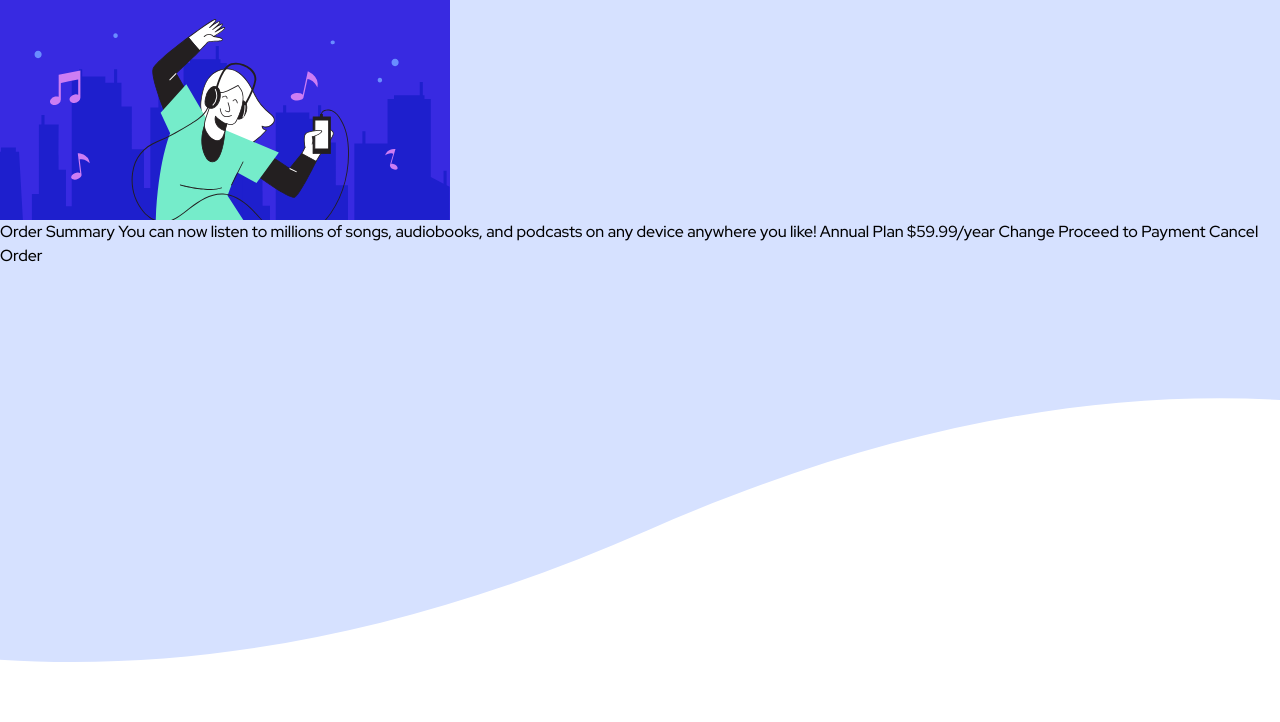
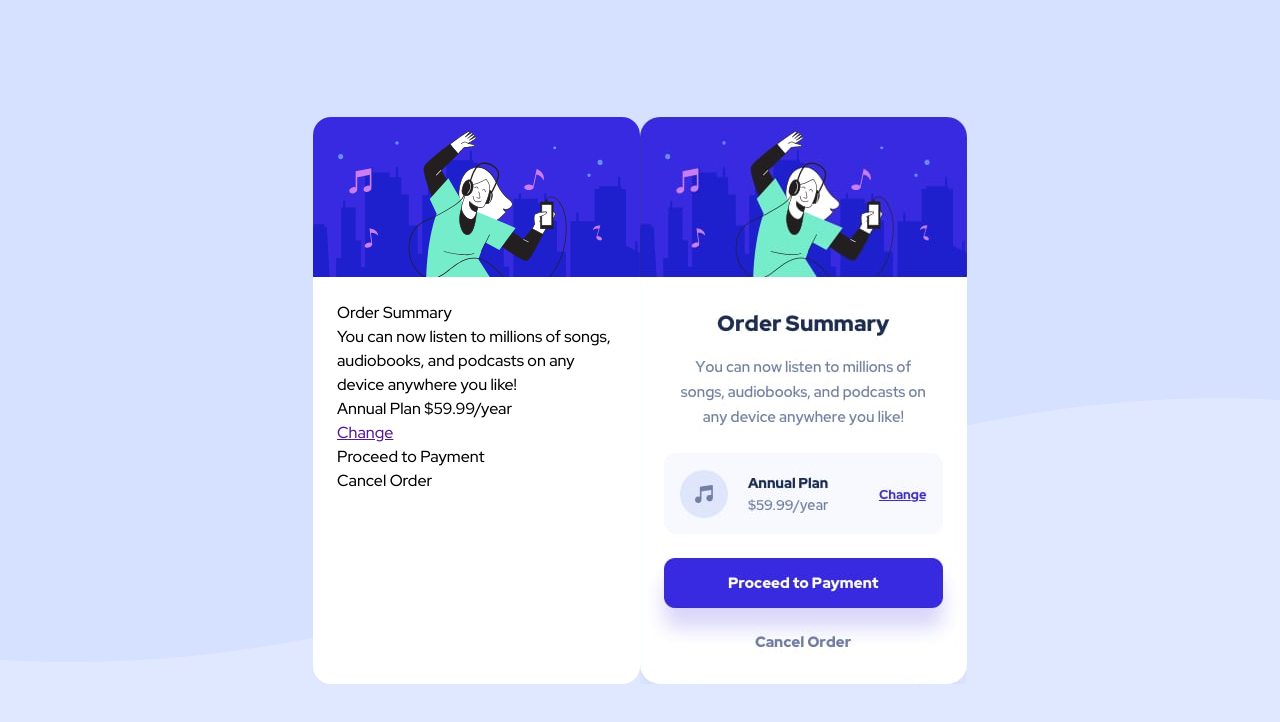
Before and after one commit to joaoprocopio/d6-order-summary, a plain HTML site: page index.html in a window 1280 px wide. Drawn offline with Linux system fonts and the light colour scheme.

Commit message:
side to side comparison added

```diff
--- a/css/style.css
+++ b/css/style.css
@@ -7,16 +7,16 @@
 /* colors */
 
 :root {
-	/* primary */
 	--pale_blue: hsl(225, 100%, 94%);
 	--bright_blue: hsl(245, 75%, 52%);
-	/* secondary */
-	--pale_blue: hsl(225, 100%, 94%);
-	--bright_blue: hsl(245, 75%, 52%);
-	/* neutral */
 	--very_pale_blue: hsl(225, 100%, 98%);
 	--desaturated_blue: hsl(224, 23%, 55%);
 	--dark_blue: hsl(223, 47%, 23%);
+	--white: #ffffff;
+	background-image: url(../images/pattern-background-mobile.svg);
+	background-size: 100%;
+	background-repeat: no-repeat;
+	background-color: var(--pale_blue);
 }
 
 /* font standardizing */
@@ -27,19 +27,50 @@
 
 /* screen */
 
-body {
+#content {
 	height: 100vh;
 	width: 100vw;
-	background-image: url(../images/pattern-background-mobile.svg);
-	background-repeat: no-repeat;
-	background-size: 100%;
+	display: flex;
+	align-items: center;
+	justify-content: center;
 }
+
 /* flex container */
 
+.box-container {
+	width: 327px;
+	height: 567px;
+	border-radius: 18px;
+	display: flex;
+	flex-direction: column;
+	align-items: center;
+	overflow: hidden;
+	box-shadow: 0 4px 16px -8px var(--grayish-blue);
+	background-color: var(--white);
+}
+
+.svg-container {
+	background-image: url(../images/illustration-hero.svg);
+	background-size: 100%;
+	background-repeat: no-repeat;
+	width: 327px;
+	height: 160px;
+}
+
+.information-container {
+	padding: 24px;
+}
 /* flex items */
 
 @media screen and (min-width: 1440px) {
-	body {
+	:root {
 		background-image: url(../images/pattern-background-desktop.svg);
 	}
+
+	/* need to change box container h and w
+	in order to give responsivity to desktop devices
+	.box-container {
+		width: ;
+		height: ;
+	} */
 }
--- a/index.html
+++ b/index.html
@@ -12,17 +12,31 @@
 
 <body>
 	<div id="content">
-		<div class="container">
-			<img src="./images/illustration-hero.svg" alt="">
-			Order Summary
+		<div class="box-container">
+			<div class="svg-container"></div>
+			<div class="information-container">
+				<div>Order Summary</div>
+				<div>
 					You can now listen to millions of songs, audiobooks, and podcasts on any
 					device anywhere you like!
+				</div>
+				<div>
+					<div class="music-icon"></div>
+					<div>
 						Annual Plan
 						$59.99/year
-			Change
+					</div>
+					<a href="">Change</a>
+				</div>
+				<div>
 					Proceed to Payment
+				</div>
+				<div>
 					Cancel Order
 				</div>
+			</div>
+		</div>
+		<img src="./test.png" alt="">
 	</div>
 </body>
 
```
Also changed, not shown: test.png (added), 1 other file. Lines whose indentation alone changed are shown as unchanged.
